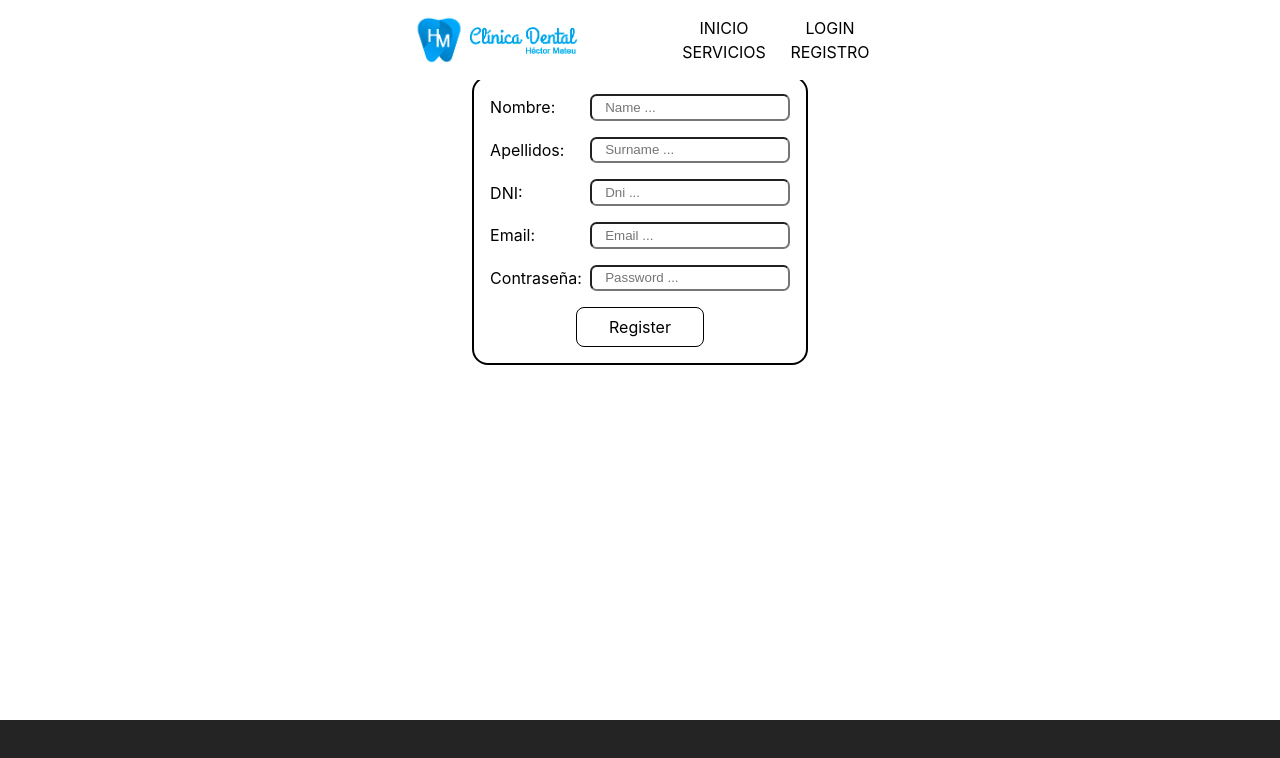
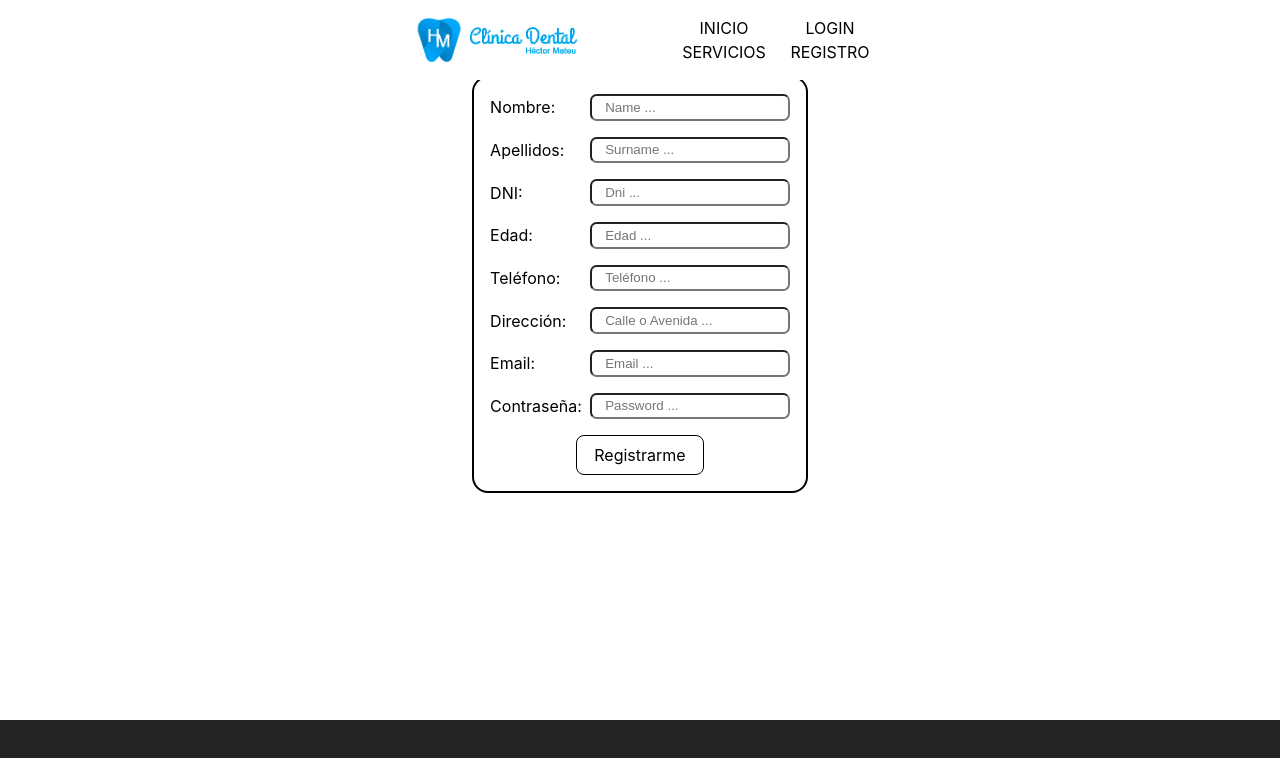
Before and after one commit to hmateu/frontDentalClinic, a React (Vite) app: page /register in a window 1280 px wide. Shown: the top 758 px of the page. Built offline with nearby package versions, Linux system fonts and the light colour scheme.

Commit message:
feat: Validates all fields in the register form

```diff
--- a/src/pages/Register/Register.css
+++ b/src/pages/Register/Register.css
@@ -1,5 +1,5 @@
 .registerStyle{
-    height: 90vh;
+    min-height: 90vh;
     width: 100vw;
     background-color: white;
     display: flex;
--- a/src/pages/Register/Register.jsx
+++ b/src/pages/Register/Register.jsx
@@ -3,12 +3,17 @@ import "./Register.css"
 import { InputField } from "../../common/InputField/InputField";
 import { FormBtn } from "../../common/FormBtn/FormBtn";
 import { checkForm } from "../../utils/validateForm";
+import { registerMe } from "../../utils/apiCalls/authCalls/authRegister";
+import jwt_decode from "jwt-decode";
 export const Register = () => {
 
     const [credentials, setCredentials] = useState({
         name: "",
         surname: "",
         dni: "",
+        age: "",
+        phone:"",
+        location:"",
         email: "",
         password: ""
     });
@@ -17,6 +22,9 @@ export const Register = () => {
         nameError: "",
         surnameError: "",
         dniError: "",
+        ageError: "",
+        phoneError:"",
+        locationError:"",
         emailError: "",
         passwordError: ""
     });
@@ -36,8 +44,23 @@ export const Register = () => {
         }));
     }
 
+    const registMe = () => {
+        registerMe(credentials)
+            .then((result) => {
+                console.log("Bienvenido/a", decodedToken.name);
+                navigate("/");
+            })
+            .catch((error) => {
+                console.log(
+                    "success:", false,
+                    "error", error.message
+                )
+            });
+    }
+
     return (
         <div className="registerStyle">
+            {/* {<pre>{JSON.stringify(credentials, null, 2)}</pre>} */}
             <div className="titleForm">REGISTRO</div>
             <div className="formStyle">
                 <div className="dataForm">
@@ -96,6 +119,60 @@ export const Register = () => {
                 <div className="errorText">{credentialsError.dniError}</div>
                 <div className="dataForm">
                     <div className="textForm">
+                        Edad:
+                    </div>
+                    <InputField
+                        placeholder={"Edad ..."}
+                        type={"text"}
+                        classDesign={
+                            credentialsError.ageError === ""
+                                ? "inputFieldStyle"
+                                : "inputFieldStyle errorInputFieldStyle"
+                        }
+                        name={"age"}
+                        handlerFunction={inputHandler}
+                        onBlurFunction={inputCheck}
+                    />
+                </div>
+                <div className="errorText">{credentialsError.ageError}</div>
+                <div className="dataForm">
+                    <div className="textForm">
+                        Teléfono:
+                    </div>
+                    <InputField
+                        placeholder={"Teléfono ..."}
+                        type={"text"}
+                        classDesign={
+                            credentialsError.phoneError === ""
+                                ? "inputFieldStyle"
+                                : "inputFieldStyle errorInputFieldStyle"
+                        }
+                        name={"phone"}
+                        handlerFunction={inputHandler}
+                        onBlurFunction={inputCheck}
+                    />
+                </div>
+                <div className="errorText">{credentialsError.phoneError}</div>
+                <div className="dataForm">
+                    <div className="textForm">
+                        Dirección:
+                    </div>
+                    <InputField
+                        placeholder={"Calle o Avenida ..."}
+                        type={"text"}
+                        classDesign={
+                            credentialsError.locationError === ""
+                                ? "inputFieldStyle"
+                                : "inputFieldStyle errorInputFieldStyle"
+                        }
+                        name={"location"}
+                        handlerFunction={inputHandler}
+                        onBlurFunction={inputCheck}
+                    />
+                </div>
+                <div className="errorText">{credentialsError.locationError}</div>
+                <div className="dataForm">
+                    <div className="textForm">
                         Email:
                     </div>
                     <InputField
@@ -132,7 +209,8 @@ export const Register = () => {
                 <div className="errorText">{credentialsError.passwordError}</div>
                 <div className="btnForm">
                     <FormBtn
-                        name={"Register"}
+                        name={"Registrarme"}
+                        pathClick={registMe}
                     />
                 </div>
             </div>
--- /dev/null
+++ b/src/utils/apiCalls/authCalls/authRegister.js
@@ -0,0 +1,6 @@
+import axios from "axios";
+export const registerMe = async (credentials) => {
+    return await (
+        axios.post(`http://127.0.0.1:5000/auth/register`,credentials)
+    );
+}
--- a/src/utils/validateForm.js
+++ b/src/utils/validateForm.js
@@ -2,23 +2,44 @@ export const checkForm = (name, value) => {
     switch (name) {
         case "name":
         case "nombre":
-            if (value.length < 1) {
-                return "Nombre demasiado corto"
+            if (!/^(?=(?:\S*\s?\S*){0,1}$)[A-Za-z\s]{2,}$$/.test(value)) {
+                return "Formato de nombre no válido"
             }
             return ""
 
         case "surname":
         case "apellido":
         case "apellidos":
-            if (value.length < 7) {
-                return "Apellidos demasiado cortos"
+            if (!/^(?=(?:\S*\s){0,4}\S*$)[A-Za-z\s]{2,}$/.test(value)) {
+                return "Formato de apellidos no válido"
             }
             return ""
 
         case "dni":
         case "nif":
-            if (value != "00000000") {
-                return "NIF incorrecto"
+            if (!/^(?:[0-9]{8}[A-Za-z])$/.test(value)) {
+                return "DNI no válido"
+            }
+            return ""
+
+        case "age":
+        case "edad":
+            if (!/^(?:[1-9][0-9]?|1[0-0][0-5])$/.test(value)) {
+                return "Edad incorrecta"
+            }
+            return ""
+
+        case "phone":
+        case "teléfono":
+            if (!/^\d{9}$/.test(value)) {
+                return "Teléfono no válido"
+            }
+            return ""
+
+        case "location":
+        case "dirección":
+            if (!/^[A-Za-z\s]{2,}$/.test(value)) {
+                return "Dirección no válida"
             }
             return ""
 
@@ -27,7 +48,7 @@ export const checkForm = (name, value) => {
         case "e-mail":
         case "correo":
             if (!/^[a-zA-Z0-9._%+-]+@[a-zA-Z0-9.-]+\.[a-zA-Z]{2,}$/.test(value)) {
-                return "Formato de email incorrecto";
+                return "Formato de email no válido";
             }
             return "";
         case "pass":
@@ -35,7 +56,7 @@ export const checkForm = (name, value) => {
         case "contraseña":
         case "contrasenna":
             if (!/^(?=.*[a-z])(?=.*[A-Z])(?=.*\d)(?=.*[@$!%*?&])[A-Za-z\d@$!%*?&]{8,15}$/.test(value)) {
-                return "Formato de contraseña incorrecto";
+                return "Formato de contraseña no válido";
             }
             return "";
 
```
